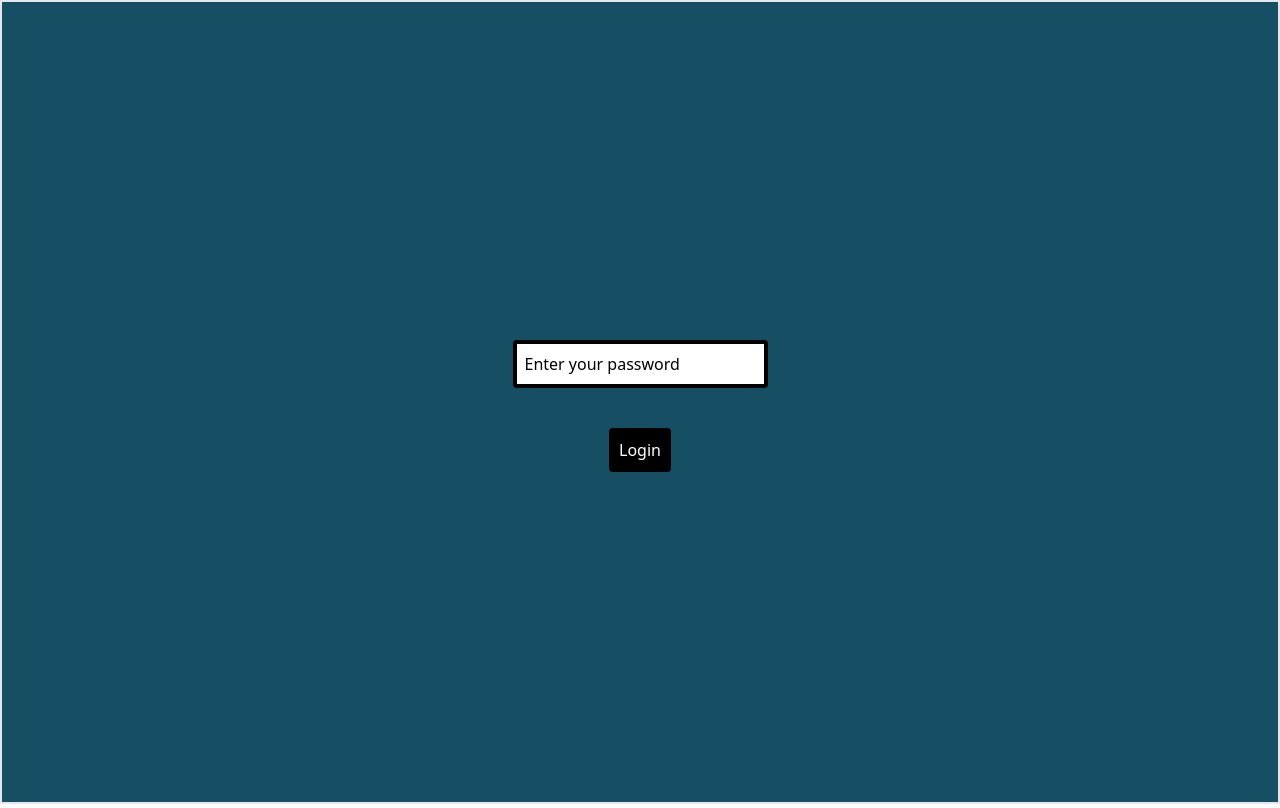
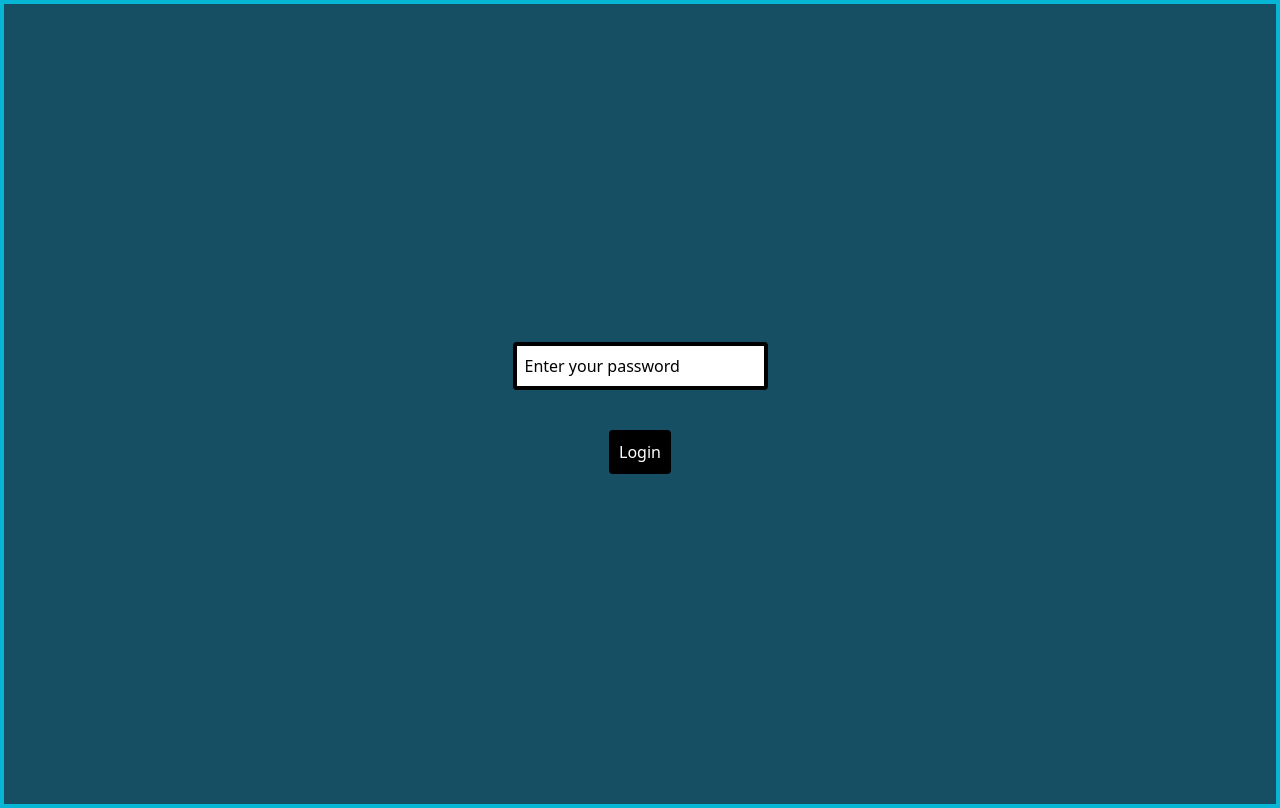
Before and after one commit to janityadav16/react-app, a React (Create React App) app in the folder form/form/: page / in a window 1280 px wide. Built offline with nearby package versions, Linux system fonts and the light colour scheme.

Commit message:
cleaning

```diff
--- a/form/form/src/component/index.tsx
+++ b/form/form/src/component/index.tsx
@@ -49,7 +49,7 @@
 
     return (
         <>
-            <div className="bg-black border-2 min-h-screen">
+            <div className="bg-black border-4 border-cyan-500 min-h-screen">
                 {!isAuth && (<Login setIsAuth={setIsAuth} />)}
                 {isAuth && (
                     <>
```
